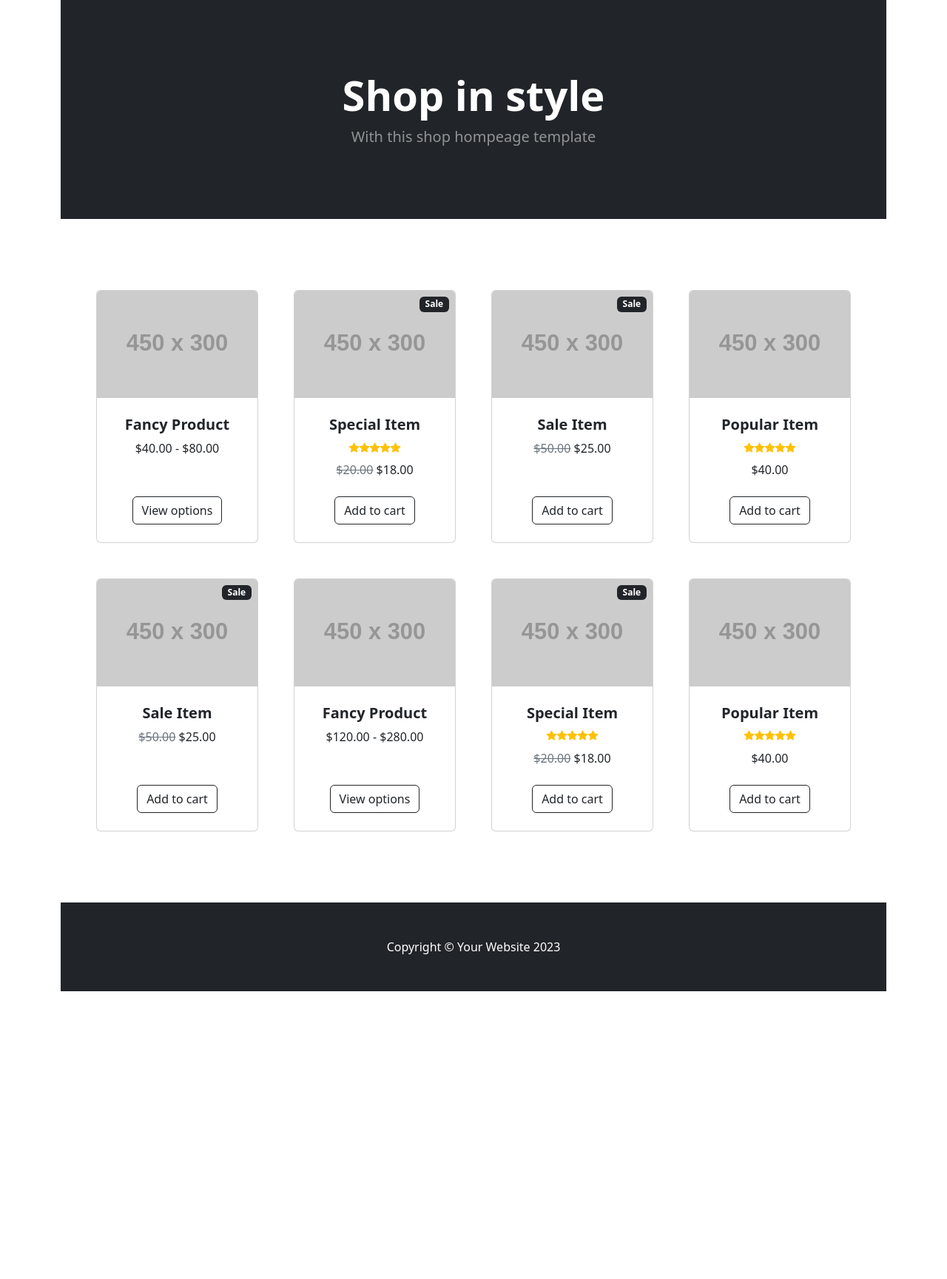
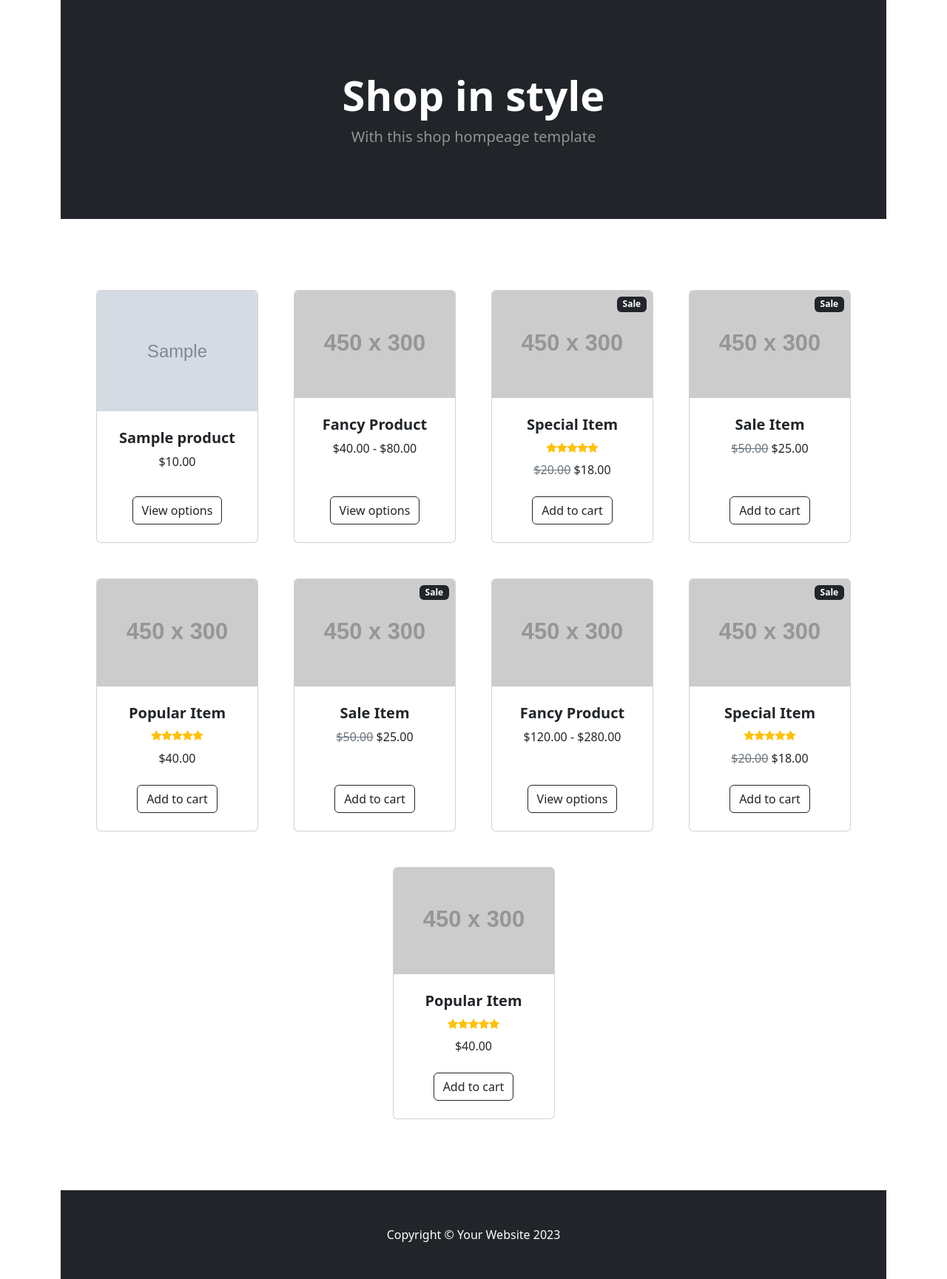
Before and after one commit to julkiea/Django-ecommerce-app, a Django app: template website/templates/home.html in a window 1280 px wide. Shown: the part 57-1786 px from the top of the page at 74% size. Before the commit the page ends 1397 px from the top, so only its background shows below. Run offline with Django 5.2, Linux system fonts and the light colour scheme; the template is opened without the code that fills it: values that come from a table or form of the project are taken from there, others are empty; tables that the repository leaves empty hold one stand-in row (values such as "Sample post"); grey boxes marked "Sample" are stand-in pictures; grey boxes labelled with a size stand in for pictures from a placeholder-image service; some libraries are stand-ins or nearby versions.

Commit message:
Add products to the home page

```diff
--- a/website/templates/home.html
+++ b/website/templates/home.html
@@ -14,6 +14,37 @@
         <section class="py-5">
             <div class="container px-4 px-lg-5 mt-5">
                 <div class="row gx-4 gx-lg-5 row-cols-2 row-cols-md-3 row-cols-xl-4 justify-content-center">
+
+                    {% for product in products %}
+
+                    <div class="col mb-5">
+                        <div class="card h-100">
+                            <!-- Product image-->
+                            <img class="card-img-top" src="{{ product.image.url }}" alt="..." />
+                            <!-- Product details-->
+                            <div class="card-body p-4">
+                                <div class="text-center">
+                                    <!-- Product name-->
+                                    <h5 class="fw-bolder">{{ product.name }}</h5>
+                                    <!-- Product price-->
+                                    ${{ product.price }}
+                                </div>
+                            </div>
+                            <!-- Product actions-->
+                            <div class="card-footer p-4 pt-0 border-top-0 bg-transparent">
+                                <div class="text-center"><a class="btn btn-outline-dark mt-auto" href="#">View options</a></div>
+                            </div>
+                        </div>
+                    </div>
+
+                    {% endfor %}
+
+
+
+
+
+
+
                     <div class="col mb-5">
                         <div class="card h-100">
                             <!-- Product image-->
@@ -33,6 +64,10 @@
                             </div>
                         </div>
                     </div>
+
+
+
+
                     <div class="col mb-5">
                         <div class="card h-100">
                             <!-- Sale badge-->
```
